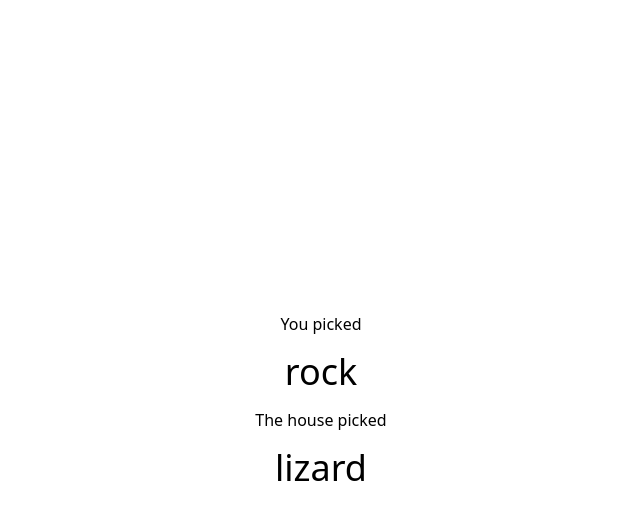
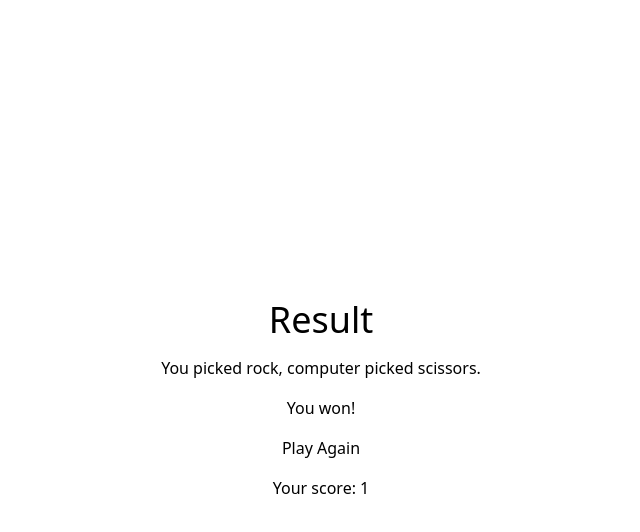
Before and after one commit to notgabie/rock-paper-scissors, a SvelteKit app: page / in a window 1280 px wide. Both pictures are taken after a click on the button "rock". Shown: the top 532 px of the page, without its empty margins (319-959 px from the left). Built offline with nearby package versions, Linux system fonts and the light colour scheme.

Commit message:
:sparkles: feat: enhance game logic with score tracking and updating game states

```diff
--- a/src/components/Game.svelte
+++ b/src/components/Game.svelte
@@ -1,33 +1,62 @@
 <script lang="ts">
     import { choices, determineWinner, type Choice } from "$lib/gameLogic";
-	import { gameState } from "$lib/gameState.svelte";
+    import { gameState, updateScore } from "$lib/gameState.svelte";
 
     let step = $state<1 | 2 | 3>(1);
     let playerChoice = $state<Choice | null>(null);
     let computerChoice = $state<Choice | null>(null);
-    let result = $state<string | null>(null);
+    let result = $state<'player' | 'computer' | 'tie' | null>(null);
 
     function handleChoice(choice: Choice) {
         playerChoice = choice;
-        computerChoice = choices[Math.floor(Math.random() * choices.length)];
         step = 2;
-        result = determineWinner(playerChoice, computerChoice);
+
+        setTimeout(() => {
+            computerChoice = choices[Math.floor(Math.random() * choices.length)];
+            if (playerChoice && computerChoice) {
+                result = determineWinner(playerChoice, computerChoice);
+            }
+            if (result !== null) {
+                updateScore(result);
+            }
+            step = 3;
+        }, 1000);
+    }
+
+    function resetGame() {
+        step = 1;
+        playerChoice = null;
+        computerChoice = null;
+        result = null;
     }
 </script>
 
 <div class="w-full h-full flex flex-col items-center justify-center gap-4">
     {#if step === 1}
         <h1 class="text-4xl">Choose your weapon</h1>
-        {#each choices as choice}
-        <button class="ring-2 rounded-md p-3" onclick={() => handleChoice(choice)}>{choice}</button>
-    {/each}
+        <div class="flex gap-2">
+            {#each choices as choice}
+                <button class="ring-2 rounded-md p-3" onclick={() => handleChoice(choice)}>
+                    {choice}
+                </button>
+            {/each}
+        </div>
     {:else if step === 2}
         <p>You picked</p>
         <h1 class="text-4xl">{playerChoice}</h1>
-        <p>The house picked</p>
-        <h1 class="text-4xl">{computerChoice}</h1>
+        <p>The house is choosing...</p>
     {:else if step === 3}
         <h1 class="text-4xl">Result</h1>
+        {#if playerChoice && computerChoice}
+            <p>You picked {playerChoice}, computer picked {computerChoice}.</p>
+            <p>
+                {result === 'tie'
+                    ? "It's a tie!"
+                    : `You ${result === 'player' ? 'won' : 'lost'}!`}
+            </p>
+                    <button onclick={resetGame}>Play Again</button>
+        {/if}
     {/if}
 
+    <p>Your score: {gameState.playerScore}</p>
 </div>
--- a/src/lib/gameState.svelte.ts
+++ b/src/lib/gameState.svelte.ts
@@ -1,4 +1,4 @@
-import { loadGameState } from "./storage";
+import { loadGameState, saveGameState } from "./storage";
 
 type GameState = {
 	playerScore: number;
@@ -6,8 +6,9 @@ type GameState = {
 
 export const gameState = $state<GameState>(loadGameState());
 
-export function updateScore(result: string) {
-	if (result === 'player') {
-		gameState.playerScore += 1;
-	}
-}
+    export function updateScore(result: 'player' | 'computer' | 'tie') {
+			if (result === 'player') {
+				gameState.playerScore += 1;
+			}
+			saveGameState(gameState);
+		}
--- a/src/lib/storage.ts
+++ b/src/lib/storage.ts
@@ -1,6 +1,6 @@
 import { browser } from "$app/environment";
 
-export function saveGameState(state: { playerScore: number; computerScore: number }) {
+export function saveGameState(state: { playerScore: number }) {
 	localStorage.setItem('gameState', JSON.stringify(state));
 }
 
```
Also changed, not shown: 1 other file (tests, documents, lock files or other folders).
